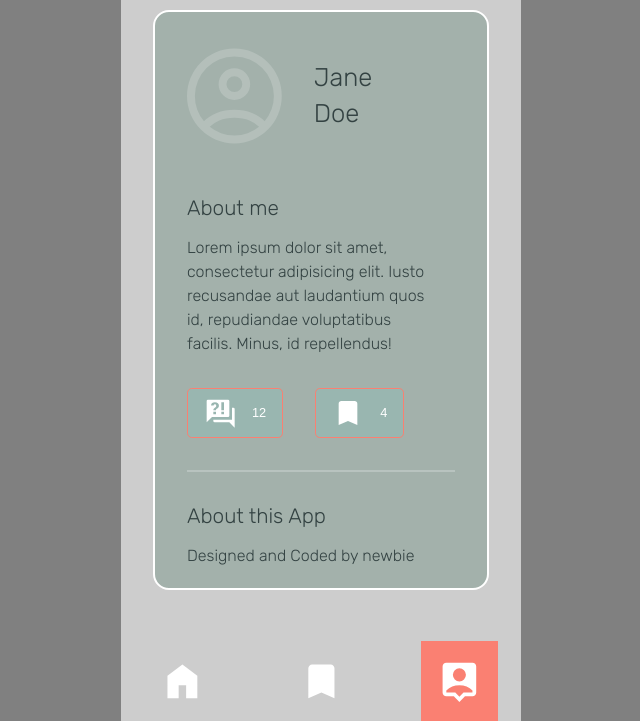
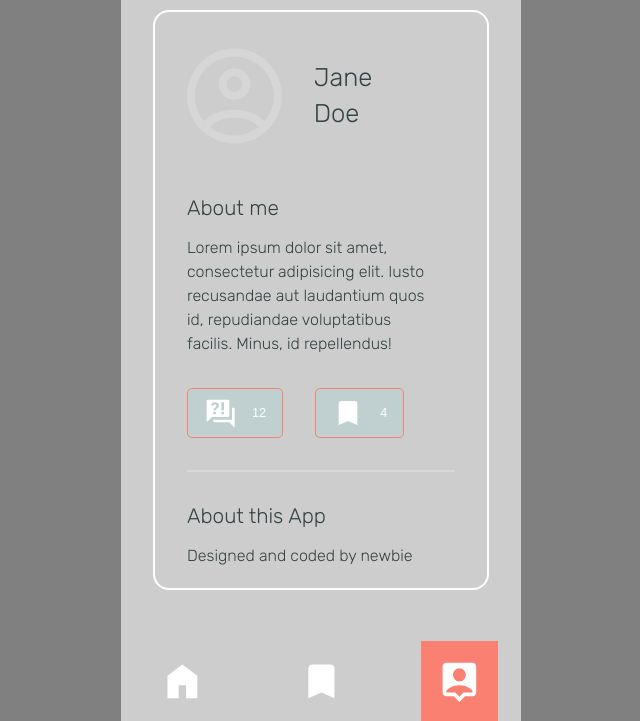
Before and after one commit to gregorsart/recap-project-01, a plain HTML site: page profile.html in a window 1280 px wide. Both pictures are taken after a click on the button 776 px from the left and 28 px from the top of the page. Shown: the part 79-800 px from the top of the page, without its empty margins (319-959 px from the left). Drawn offline with Linux system fonts and the light colour scheme.

Commit message:
fix (javascript added for lightmode, css edited for good looking light mode)

```diff
--- a/assets/css/components/card.css
+++ b/assets/css/components/card.css
@@ -50,5 +50,5 @@
   border: 1px solid var(--main-accent-color);
   padding: 0.5rem 1rem;
   border-radius: 0.3rem;
-  background-color: rgba(0, 255, 255, 0.064);
+  background-color: rgba(34, 83, 83, 0.681);
 }
--- a/assets/js/main.js
+++ b/assets/js/main.js
@@ -1,11 +1,12 @@
 "use strict";
 
 console.clear();
-console.log("newbie");
+console.log("hello newbie");
 
 // VARIABLE DECLARATION
 
 const htmlBodyTag = document.querySelector('[data-js="body"]');
+const htmlSections = document.querySelectorAll("section");
 
 const darkmodeToggleButton = document.querySelector(
   '[data-js="darkmodeToggleButton"]'
@@ -17,4 +18,5 @@ darkmodeToggleButton.addEventListener("click", () => {
   for (let item of htmlCollection) {
     item.classList.toggle("lightmode");
   }
+  [...htmlSections].forEach((section) => section.classList.toggle("lightmode"));
 });
--- a/profile.html
+++ b/profile.html
@@ -101,7 +101,7 @@
           <div class="profile__settings">
             <h3>About this App</h3>
             <div class="darkmode__card">
-              <p>Designed and Coded by newbie</p>
+              <p>Designed and coded by newbie</p>
             </div>
           </div>
         </div>
```
